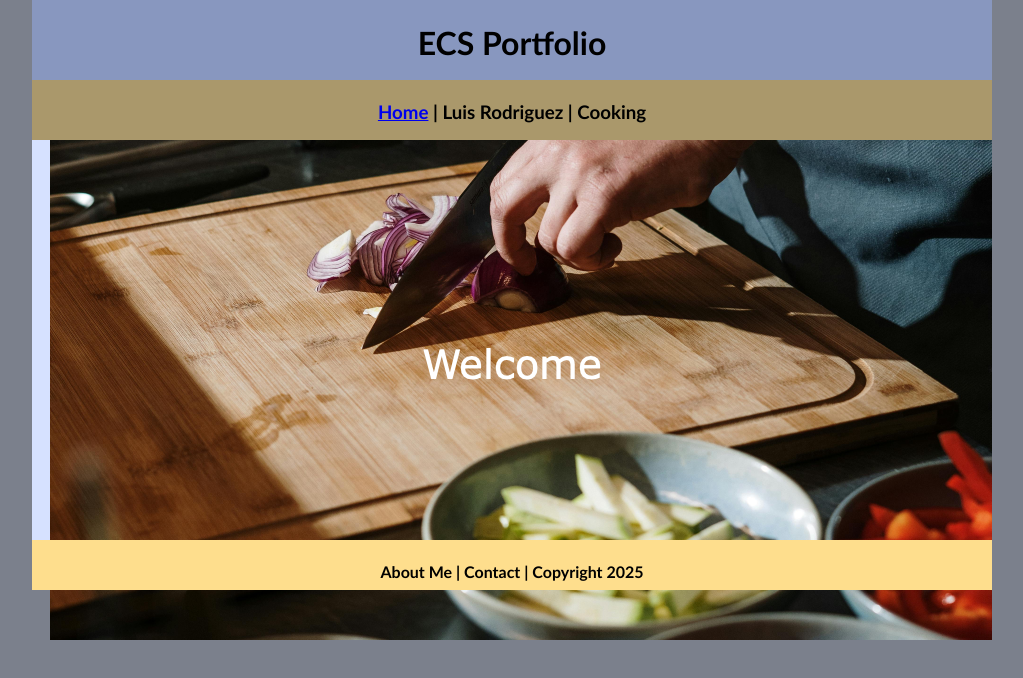
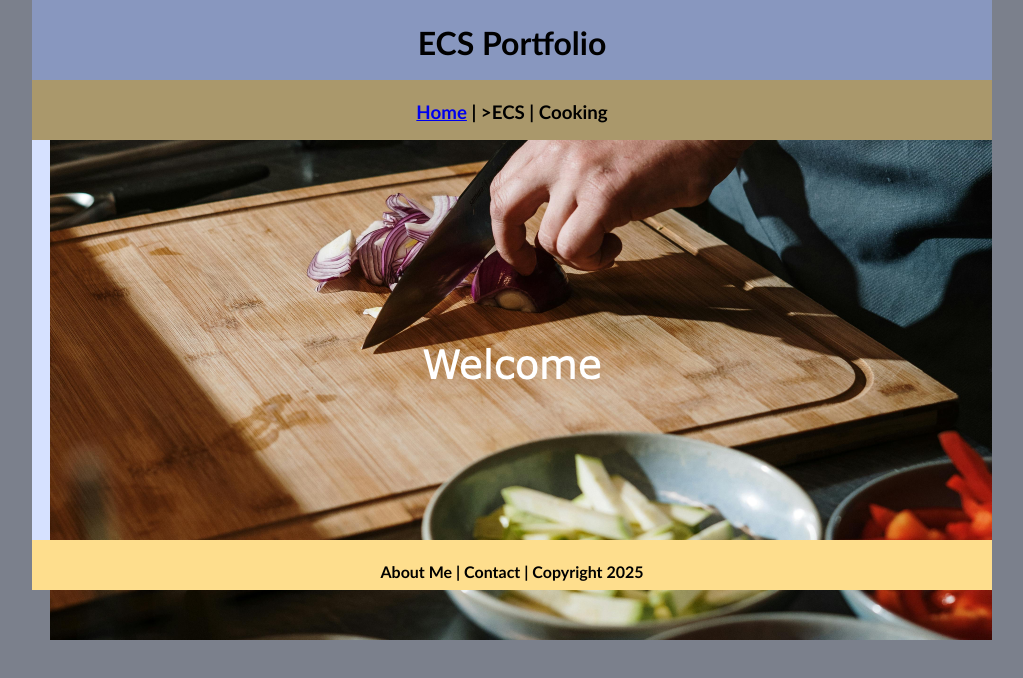
Before and after one commit to ljrm-2010/ecsportfolio2025b3, a plain HTML site: page AboutMe.html in a window 1280 px wide. Shown: the whole page, without its empty margins (128-1151 px from the left). Drawn offline with Linux system fonts and the light colour scheme.

Commit message:
Update AboutMe.html

```diff
--- a/AboutMe.html
+++ b/AboutMe.html
@@ -12,7 +12,7 @@
   	<h1>ECS Portfolio</h1>
   </div>
   <div class="nav">
-    <h3><a href="index.html">Home</a> | Luis Rodriguez | Cooking</h3>
+    <h3><a href="index.html">Home</a> | >ECS</a> | Cooking</h3>
   </div>
   <div class="content">
 	  <img src="images/Welcome.png" alt="Welcome" width="960" >
```
